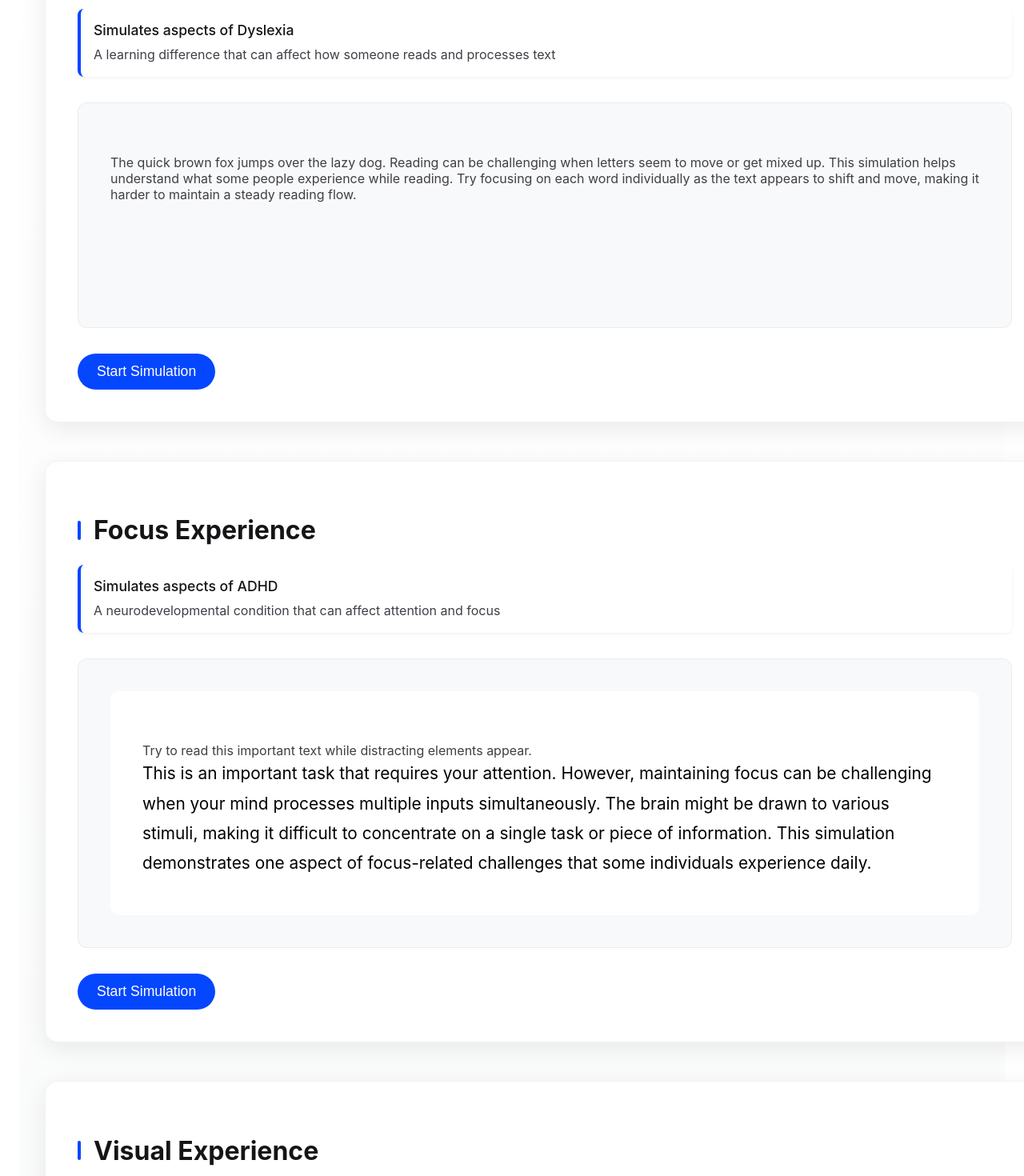
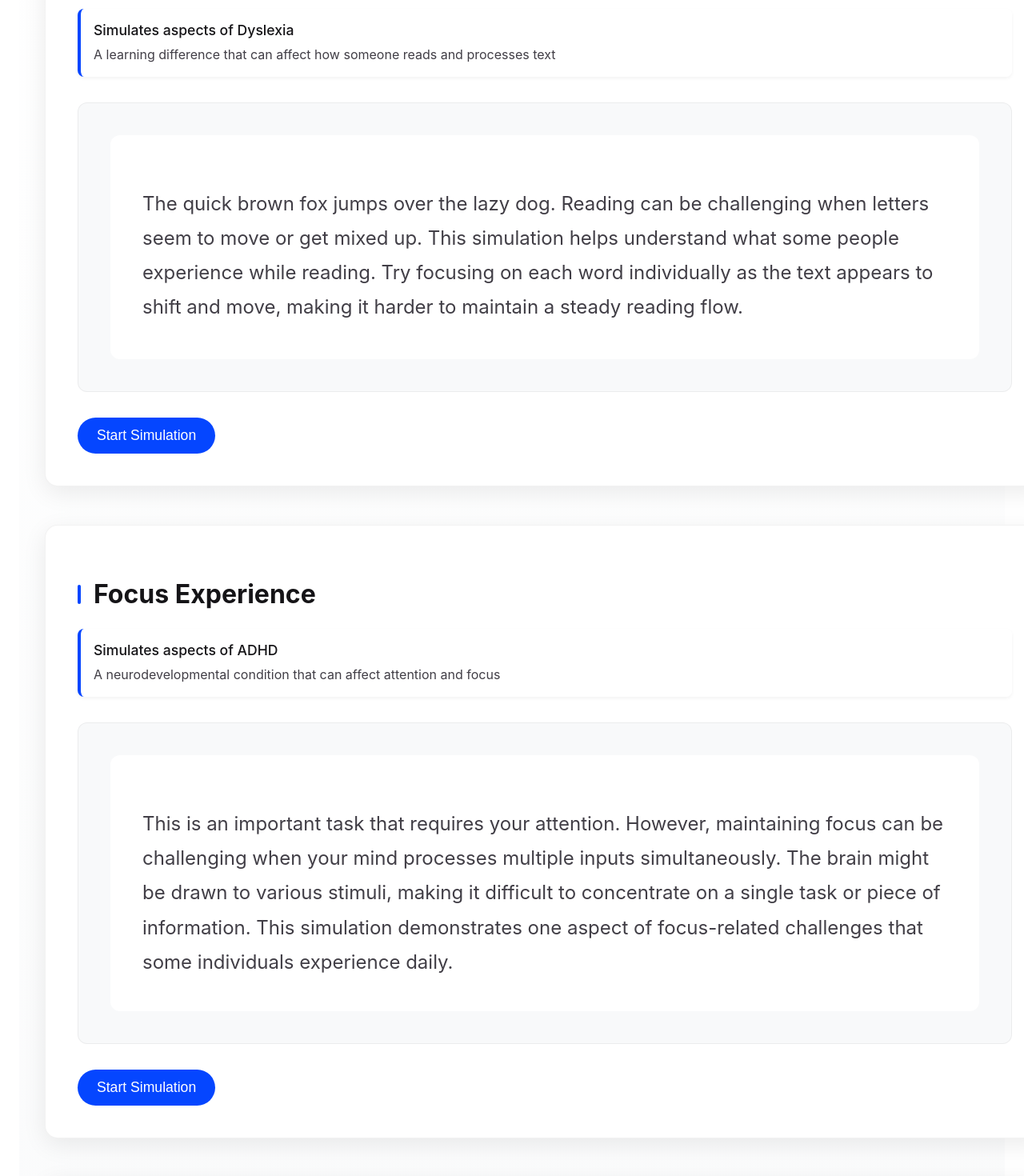
Before and after one commit to mzawam2/neurodiversity-empathy-lab, an Angular app: page / in a window 1280 px wide. Shown: the part 340-1810 px from the top of the page at 80% size. Built offline with nearby package versions, Linux system fonts and the light colour scheme.

Commit message:
cleaned up styles to be consistent across experiences

```diff
--- a/src/app/app.component.css
+++ b/src/app/app.component.css
@@ -16,6 +16,7 @@
   color: #333;
   position: relative;
   transition: all 0.3s ease;
+  border-radius: 12px;
   padding: 2rem;
   background: linear-gradient(45deg,
     rgba(255, 255, 255, 0.95),
@@ -138,25 +139,30 @@
 
 .active .adhd-floating-text:nth-child(2) {
   animation: float-path-2 20s infinite cubic-bezier(0.4, 0, 0.2, 1);
-  top: 35%;
-  right: 10%;
+  top: 10%;
+  right: 6%;
 }
 
 .active .adhd-floating-text:nth-child(3) {
   animation: float-path-3 22s infinite cubic-bezier(0.4, 0, 0.2, 1);
-  bottom: 45%;
+  bottom: 20%;
   left: 15%;
 }
 
 .active .adhd-floating-text:nth-child(4) {
   animation: float-path-4 19s infinite cubic-bezier(0.4, 0, 0.2, 1);
-  bottom: 25%;
+  bottom: 15%;
   right: 20%;
 }
 
 .active .adhd-floating-text:nth-child(5) {
   animation: float-path-5 21s infinite cubic-bezier(0.4, 0, 0.2, 1);
-  top: 55%;
+  top: 56%;
+  left: 25%;
+}
+.active .adhd-floating-text:nth-child(6) {
+  animation: float-path-1 21s infinite cubic-bezier(0.4, 0, 0.2, 1);
+  top: 15%;
   left: 25%;
 }
 
@@ -208,7 +214,7 @@
   -webkit-text-fill-color: transparent;
 }
 
-.focus-task {
+.task-container {
   position: relative;
   padding: 2.5rem;
   background: white;
@@ -217,10 +223,10 @@
   overflow: hidden;
 }
 
-.task-content {
+.task-content-card {
   position: relative;
   z-index: 1;
-  font-size: 1.3rem;
+  font-size: 1.5rem;
   line-height: 1.8;
   transition: all 0.3s ease;
 }
--- a/src/app/app.component.html
+++ b/src/app/app.component.html
@@ -16,17 +16,24 @@
         <h2>Reading Experience</h2>
         <div class="simulation-label">
           <span class="label-text">Simulates aspects of Dyslexia</span>
-          <span class="label-description">A learning difference that can affect how someone reads and processes text</span>
+          <span class="label-description">A learning difference that can affect how someone reads and processes
+            text</span>
         </div>
-        <div class="simulation-area" [ngClass]="simulationClasses">
-          <p [class.dyslexia-simulation]="isSimulationActive('reading')" [attr.data-text]="'The quick brown fox jumps over the lazy dog. Reading can be challenging when letters seem to move or get mixed up. This simulation helps understand what some people experience while reading. Try focusing on each word individually as the text appears to shift and move, making it harder to maintain a steady reading flow.'">
+        <div class="simulation-area">
+          <div class="task-container">
+            <div class="task-content-card">
+              <p [class.dyslexia-simulation]="isSimulationActive('reading')"
+                [attr.data-text]="'The quick brown fox jumps over the lazy dog. Reading can be challenging when letters seem to move or get mixed up. This simulation helps understand what some people experience while reading. Try focusing on each word individually as the text appears to shift and move, making it harder to maintain a steady reading flow.'">
                 The quick brown fox jumps over the lazy dog. Reading can be challenging
                 when letters seem to move or get mixed up. This simulation helps understand
                 what some people experience while reading. Try focusing on each word individually
                 as the text appears to shift and move, making it harder to maintain a steady reading flow.
               </p>
             </div>
-        <button (click)="toggleSimulation('reading')" class="experience-button" [attr.aria-pressed]="isSimulationActive('reading')" aria-label="Toggle reading experience simulation">
+          </div>
+        </div>
+        <button (click)="toggleSimulation('reading')" class="experience-button"
+          [attr.aria-pressed]="isSimulationActive('reading')" aria-label="Toggle reading experience simulation">
           {{ isSimulationActive('reading') ? 'Stop' : 'Start' }} Simulation
         </button>
       </div>
@@ -38,21 +45,21 @@
           <span class="label-description">A neurodevelopmental condition that can affect attention and focus</span>
         </div>
         <div class="simulation-area">
-          <div class="focus-task" [class.adhd-simulation]="isSimulationActive('focus')">
-            <p>Try to read this important text while distracting elements appear.</p>
-            <div class="task-content">
-              This is an important task that requires your attention. However,
+          <div class="task-container" [class.adhd-simulation]="isSimulationActive('focus')">
+            <div class="task-content task-content-card">
+              <p>This is an important task that requires your attention. However,
                 maintaining focus can be challenging when your mind processes multiple
                 inputs simultaneously. The brain might be drawn to various stimuli,
                 making it difficult to concentrate on a single task or piece of information.
                 This simulation demonstrates one aspect of focus-related challenges that
                 some individuals experience daily.
+              </p>
             </div>
             <!-- Floating distractions with ARIA labels for accessibility -->
             <div class="adhd-floating-text" aria-hidden="true">Remember to call mom</div>
             <div class="adhd-floating-text" aria-hidden="true">What's for dinner?</div>
+            <div class="adhd-floating-text" aria-hidden="true">Did I lock the door?</div>
             <div class="adhd-floating-text" aria-hidden="true">Check email</div>
-            <div class="adhd-floating-text" aria-hidden="true">Did I lock the door?</div>
             <div class="adhd-floating-text" aria-hidden="true">Need to exercise</div>
             <!-- Screen reader text for accessibility -->
             <div class="visually-hidden">
@@ -61,7 +68,8 @@
             </div>
           </div>
         </div>
-        <button (click)="toggleSimulation('focus')" class="experience-button" [attr.aria-pressed]="isSimulationActive('focus')" aria-label="Toggle focus experience simulation">
+        <button (click)="toggleSimulation('focus')" class="experience-button"
+          [attr.aria-pressed]="isSimulationActive('focus')" aria-label="Toggle focus experience simulation">
           {{ isSimulationActive('focus') ? 'Stop' : 'Start' }} Simulation
         </button>
       </div>
@@ -73,12 +81,16 @@
           <span class="label-description">Variations in how visual information is processed and perceived</span>
         </div>
         <div class="simulation-area">
-          <div class="visual-simulation" [class.active]="isSimulationActive('visual')" aria-label="Visual processing simulation text" role="region">
-            <span class="visually-hidden">Visual processing differences can affect how we see and interpret information on a page. Some may experience overlapping text, varying contrast sensitivity, or visual stress from certain patterns and colors. This simulation helps demonstrate these experiences to build understanding and empathy.</span>
-            <span class="simulation-text" aria-hidden="true">Visual processing differences can affect how we see and interpret information on a page. Some may experience overlapping text, varying contrast sensitivity, or visual stress from certain patterns and colors. This simulation helps demonstrate these experiences to build understanding and empathy.</span>
+          <div class="visual-simulation" [class.active]="isSimulationActive('visual')"
+            aria-label="Visual processing simulation text" role="region">
+            <span class="simulation-text">Visual processing differences can affect how we see and
+              interpret information on a page. Some may experience overlapping text, varying contrast sensitivity, or
+              visual stress from certain patterns and colors. This simulation helps demonstrate these experiences to
+              build understanding and empathy.</span>
           </div>
         </div>
-        <button (click)="toggleSimulation('visual')" class="experience-button" [attr.aria-pressed]="isSimulationActive('visual')" aria-label="Toggle visual processing simulation">
+        <button (click)="toggleSimulation('visual')" class="experience-button"
+          [attr.aria-pressed]="isSimulationActive('visual')" aria-label="Toggle visual processing simulation">
           {{ isSimulationActive('visual') ? 'Stop' : 'Start' }} Simulation
         </button>
       </div>
--- a/src/app/app.component.ts
+++ b/src/app/app.component.ts
@@ -76,10 +76,10 @@ export class AppComponent implements OnDestroy {
       distraction.style.opacity = '0';
       distraction.style.transition = 'opacity 0.5s';
       distraction.style.color = "red";
-      distraction.style.fontSize = "2rem";
+      distraction.style.fontSize = "1.5rem";
       distraction.style.textShadow = "0 2px 4px rgb(230, 11, 11)";
 
-      const randomWords = ['Look here!', 'Notice me!', 'Hey!', 'Over here!'];
+      const randomWords = ['Look here!', 'Notice me!', 'Hey!', 'Over Here'];
       distraction.textContent = randomWords[Math.floor(Math.random() * randomWords.length)];
 
       taskContent.appendChild(distraction);
```
Lines whose indentation alone changed are shown as unchanged.
